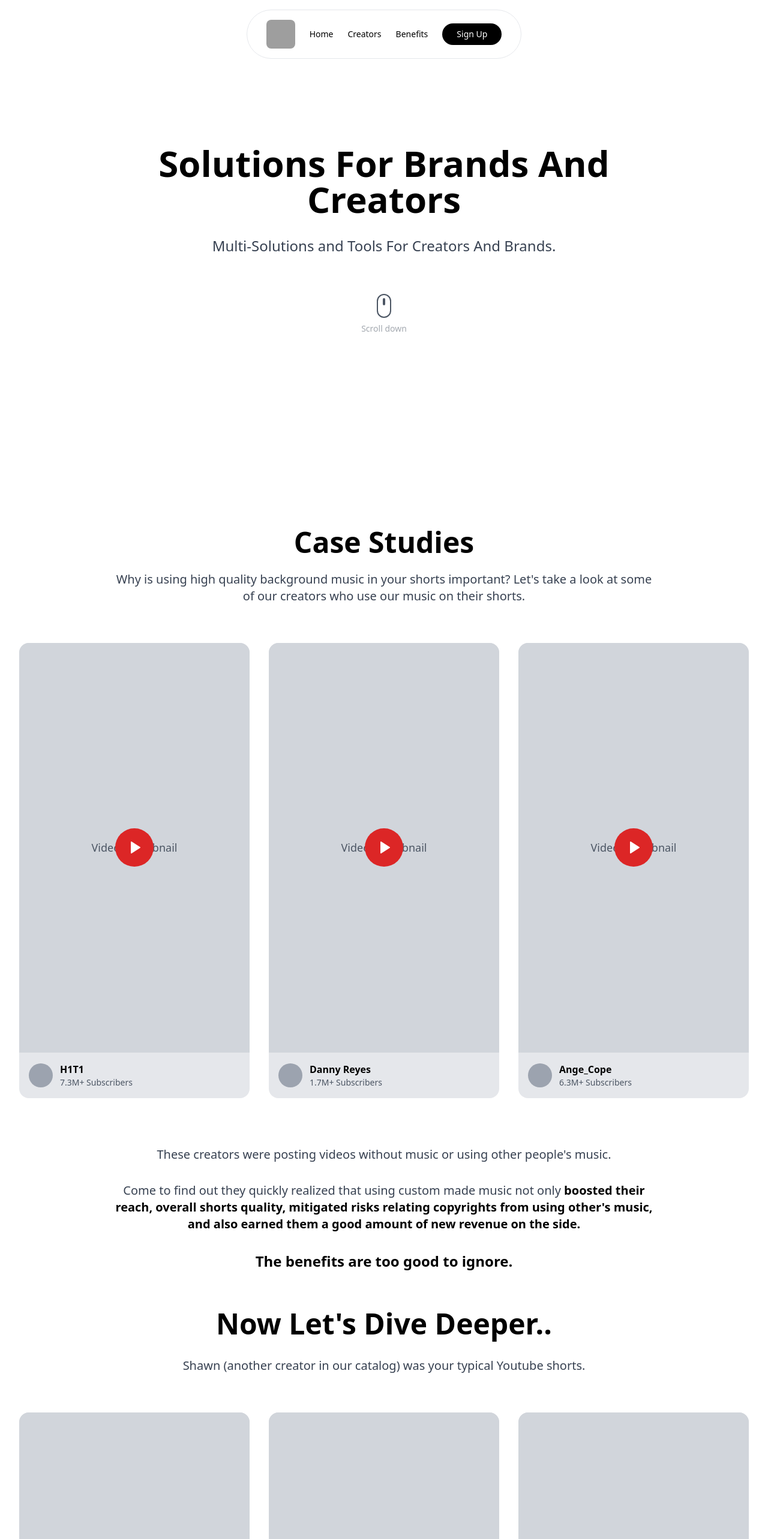
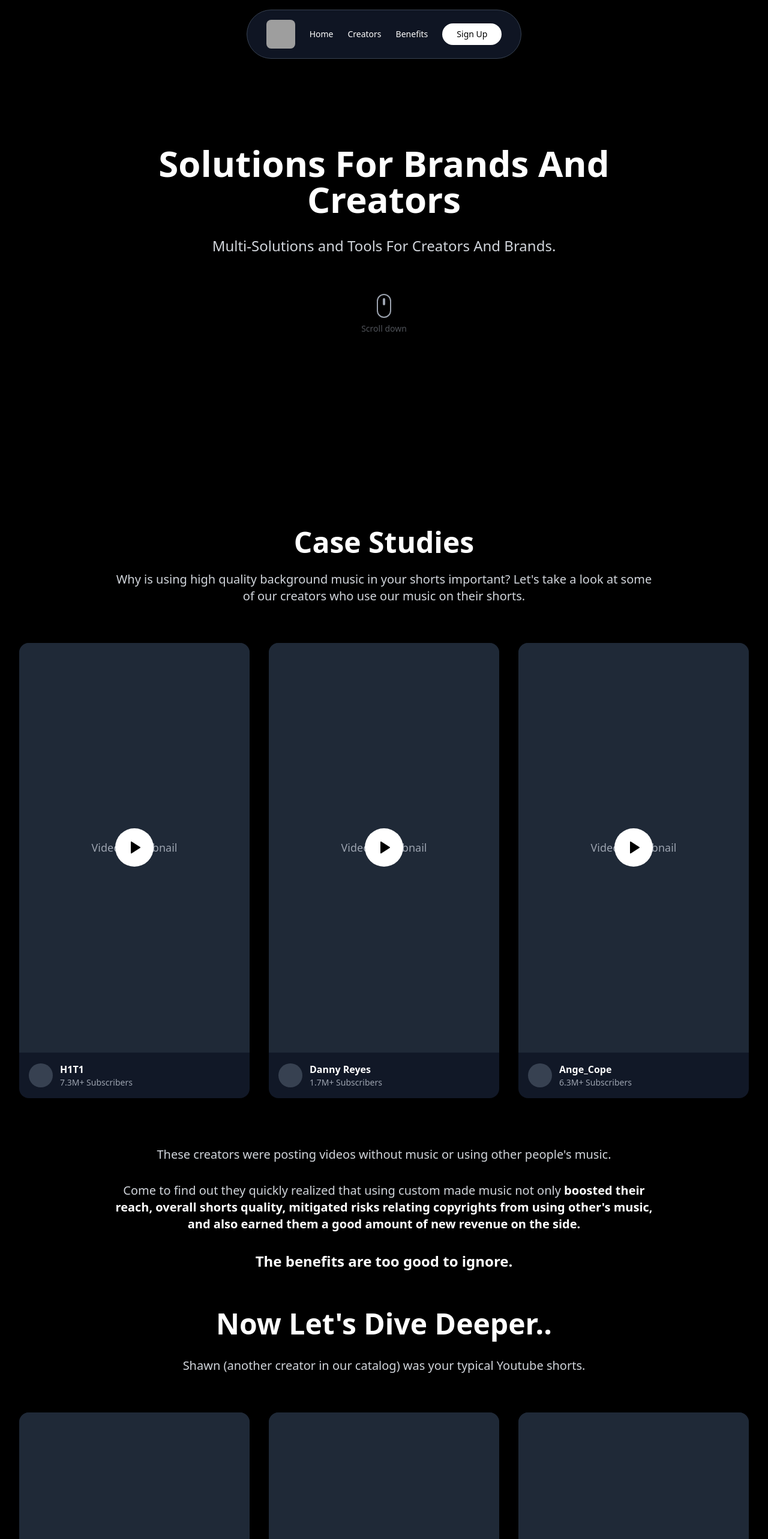
Before and after one commit to rosakirosaki/ui, a React (Vite) app: page / in a window 1280 px wide. Shown: the top 2566 px of the page at 60% size. Built offline with nearby package versions, Linux system fonts and the light colour scheme; grey boxes are pictures that could not be loaded.

Commit message:
Updated App.tsx

```diff
--- a/src/App.tsx
+++ b/src/App.tsx
@@ -9,7 +9,7 @@ import { CallToAction } from './components/CallToAction';
 
 function App() {
   return (
-    <div className="bg-white min-h-screen">
+    <div className="bg-black min-h-screen">
       <Header />
       <Hero />
       <CaseStudies />
--- a/src/components/CallToAction.tsx
+++ b/src/components/CallToAction.tsx
@@ -18,7 +18,7 @@ export function CallToAction() {
           </button>
         </div>
 
-        <p className="text-gray-600 text-sm mt-8 text-center">
+        <p className="text-gray-400 text-sm mt-8 text-center">
           © 2025 MediaTiger Music Records. All Rights Reserved.
         </p>
       </div>
--- a/src/components/CaseStudies.tsx
+++ b/src/components/CaseStudies.tsx
@@ -3,11 +3,11 @@ import { Play } from 'lucide-react';
 
 export const CaseStudies = () => {
   return (
-    <section className="py-20 bg-white text-black">
+    <section className="py-20 bg-black text-white">
       <div className="max-w-7xl mx-auto px-4 sm:px-6 lg:px-8">
         <div className="text-center mb-16">
-          <h2 className="text-4xl md:text-5xl font-bold mb-6 text-black">Case Studies</h2>
-          <p className="text-xl text-gray-700 max-w-4xl mx-auto">
+          <h2 className="text-4xl md:text-5xl font-bold mb-6 text-white">Case Studies</h2>
+          <p className="text-xl text-gray-300 max-w-4xl mx-auto">
             Why is using high quality background music in your shorts important? Let's take a look at some of our
             creators who use our music on their shorts.
           </p>
@@ -20,20 +20,20 @@ export const CaseStudies = () => {
             { name: 'Danny Reyes', subscribers: '1.7M+ Subscribers' },
             { name: 'Ange_Cope', subscribers: '6.3M+ Subscribers' }
           ].map((creator, index) => (
-            <div key={index} className="bg-gray-200 rounded-2xl overflow-hidden">
-              <div className="aspect-[9/16] bg-gray-300 relative flex items-center justify-center">
+            <div key={index} className="bg-gray-900 rounded-2xl overflow-hidden">
+              <div className="aspect-[9/16] bg-gray-800 relative flex items-center justify-center">
                 <div className="absolute inset-0 flex items-center justify-center">
-                  <span className="text-gray-600 text-lg">Video Thumbnail</span>
+                  <span className="text-gray-400 text-lg">Video Thumbnail</span>
                 </div>
-                <button className="w-16 h-16 bg-red-600 rounded-full flex items-center justify-center hover:bg-red-700 transition-colors z-10">
-                  <Play className="w-6 h-6 text-white ml-1" fill="currentColor" />
+                <button className="w-16 h-16 bg-white rounded-full flex items-center justify-center hover:bg-gray-200 transition-colors z-10">
+                  <Play className="w-6 h-6 text-black ml-1" fill="currentColor" />
                 </button>
               </div>
               <div className="p-4 flex items-center">
-                <div className="w-10 h-10 bg-gray-400 rounded-full mr-3"></div>
+                <div className="w-10 h-10 bg-gray-700 rounded-full mr-3"></div>
                 <div>
-                  <h3 className="font-semibold text-black">{creator.name}</h3>
-                  <p className="text-gray-600 text-sm">{creator.subscribers}</p>
+                  <h3 className="font-semibold text-white">{creator.name}</h3>
+                  <p className="text-gray-400 text-sm">{creator.subscribers}</p>
                 </div>
               </div>
             </div>
@@ -41,21 +41,21 @@ export const CaseStudies = () => {
         </div>
 
         <div className="text-center mb-16">
-          <p className="text-xl text-gray-700 max-w-4xl mx-auto mb-8">
+          <p className="text-xl text-gray-300 max-w-4xl mx-auto mb-8">
             These creators were posting videos without music or using other people's music.
           </p>
-          <p className="text-xl text-gray-700 max-w-4xl mx-auto mb-8">
-            Come to find out they quickly realized that using custom made music not only <span className="text-black font-semibold">boosted their reach, overall shorts quality, mitigated risks relating copyrights from using other's music, and also earned them a good amount of new revenue on the side.</span>
+          <p className="text-xl text-gray-300 max-w-4xl mx-auto mb-8">
+            Come to find out they quickly realized that using custom made music not only <span className="text-white font-semibold">boosted their reach, overall shorts quality, mitigated risks relating copyrights from using other's music, and also earned them a good amount of new revenue on the side.</span>
           </p>
-          <p className="text-2xl font-bold text-black">
+          <p className="text-2xl font-bold text-white">
             The benefits are too good to ignore.
           </p>
         </div>
 
         {/* Now Let's Dive Deeper Section */}
         <div className="text-center mb-16">
-          <h2 className="text-4xl md:text-5xl font-bold mb-8 text-black">Now Let's Dive Deeper..</h2>
-          <p className="text-xl text-gray-700 max-w-4xl mx-auto">
+          <h2 className="text-4xl md:text-5xl font-bold mb-8 text-white">Now Let's Dive Deeper..</h2>
+          <p className="text-xl text-gray-300 max-w-4xl mx-auto">
             Shawn (another creator in our catalog) was your typical Youtube shorts.
           </p>
         </div>
@@ -67,20 +67,20 @@ export const CaseStudies = () => {
             { name: 'Danny Reyes', subscribers: '1.7M+ Subscribers' },
             { name: 'Ange_Cope', subscribers: '6.3M+ Subscribers' }
           ].map((creator, index) => (
-            <div key={index} className="bg-gray-200 rounded-2xl overflow-hidden">
-              <div className="aspect-[9/16] bg-gray-300 relative flex items-center justify-center">
+            <div key={index} className="bg-gray-900 rounded-2xl overflow-hidden">
+              <div className="aspect-[9/16] bg-gray-800 relative flex items-center justify-center">
                 <div className="absolute inset-0 flex items-center justify-center">
-                  <span className="text-gray-600 text-lg">Video Thumbnail</span>
+                  <span className="text-gray-400 text-lg">Video Thumbnail</span>
                 </div>
-                <button className="w-16 h-16 bg-red-600 rounded-full flex items-center justify-center hover:bg-red-700 transition-colors z-10">
-                  <Play className="w-6 h-6 text-white ml-1" fill="currentColor" />
+                <button className="w-16 h-16 bg-white rounded-full flex items-center justify-center hover:bg-gray-200 transition-colors z-10">
+                  <Play className="w-6 h-6 text-black ml-1" fill="currentColor" />
                 </button>
               </div>
               <div className="p-4 flex items-center">
-                <div className="w-10 h-10 bg-gray-400 rounded-full mr-3"></div>
+                <div className="w-10 h-10 bg-gray-700 rounded-full mr-3"></div>
                 <div>
-                  <h3 className="font-semibold text-black">{creator.name}</h3>
-                  <p className="text-gray-600 text-sm">{creator.subscribers}</p>
+                  <h3 className="font-semibold text-white">{creator.name}</h3>
+                  <p className="text-gray-400 text-sm">{creator.subscribers}</p>
                 </div>
               </div>
             </div>
--- a/src/components/Header.tsx
+++ b/src/components/Header.tsx
@@ -3,7 +3,7 @@ import React from 'react';
 export function Header() {
   return (
     <header className="fixed top-0 w-full z-50 flex justify-center pt-4">
-      <div className="bg-white/90 backdrop-blur-sm border border-gray-200 rounded-full px-8 py-4 flex items-center space-x-6">
+      <div className="bg-gray-900/90 backdrop-blur-sm border border-gray-700 rounded-full px-8 py-4 flex items-center space-x-6">
         {/* Logo */}
         <div className="flex items-center space-x-2">
           <img
@@ -15,14 +15,14 @@ export function Header() {
 
         {/* Navigation */}
         <nav className="hidden md:flex items-center space-x-6">
-          <a href="#" className="text-sm text-black hover:text-black transition-colors">Home</a>
-          <a href="#case-studies" className="text-sm text-black hover:text-black transition-colors">Creators</a>
-          <a href="#partnership" className="text-sm text-black hover:text-black transition-colors">Benefits</a>
+          <a href="#" className="text-sm text-white hover:text-gray-300 transition-colors">Home</a>
+          <a href="#case-studies" className="text-sm text-white hover:text-gray-300 transition-colors">Creators</a>
+          <a href="#partnership" className="text-sm text-white hover:text-gray-300 transition-colors">Benefits</a>
         </nav>
 
         {/* Right side buttons */}
         <div className="flex items-center space-x-3">
-          <button className="px-6 py-2 text-sm rounded-full bg-black text-white hover:bg-gray-800 transition-all duration-200">
+          <button className="px-6 py-2 text-sm rounded-full bg-white text-black hover:bg-gray-200 transition-all duration-200">
             Sign Up
           </button>
         </div>
--- a/src/components/Hero.tsx
+++ b/src/components/Hero.tsx
@@ -2,23 +2,23 @@ import React from 'react';
 
 export function Hero() {
   return (
-    <main className="min-h-screen bg-white flex items-center justify-center relative overflow-hidden">
+    <main className="min-h-screen bg-black flex items-center justify-center relative overflow-hidden">
       {/* Content */}
       <div className="relative z-10 text-center px-6 max-w-5xl mx-auto">
-        <h1 className="text-4xl md:text-5xl lg:text-6xl font-bold text-black mb-8 leading-tight">
+        <h1 className="text-4xl md:text-5xl lg:text-6xl font-bold text-white mb-8 leading-tight">
           Solutions For Brands And Creators
         </h1>
 
-        <p className="text-xl md:text-2xl text-gray-700 mb-12 leading-relaxed max-w-3xl mx-auto">
+        <p className="text-xl md:text-2xl text-gray-300 mb-12 leading-relaxed max-w-3xl mx-auto">
           Multi-Solutions and Tools For Creators And Brands.
         </p>
 
         {/* Animated mouse scroll indicator */}
         <div className="mt-16 flex flex-col items-center">
-          <div className="w-6 h-10 border-2 border-gray-600 rounded-full flex justify-center">
-            <div className="w-1 h-3 bg-gray-600 rounded-full mt-2 animate-bounce"></div>
+          <div className="w-6 h-10 border-2 border-gray-400 rounded-full flex justify-center">
+            <div className="w-1 h-3 bg-gray-400 rounded-full mt-2 animate-bounce"></div>
           </div>
-          <p className="text-gray-600 text-sm mt-2 animate-pulse">Scroll down</p>
+          <p className="text-gray-400 text-sm mt-2 animate-pulse">Scroll down</p>
         </div>
       </div>
 
```
Also changed, not shown: src/components/Comparison.tsx (+18 -18 lines), src/components/FAQ.tsx (+9 -9 lines), src/components/Partnership.tsx (+16 -16 lines).
